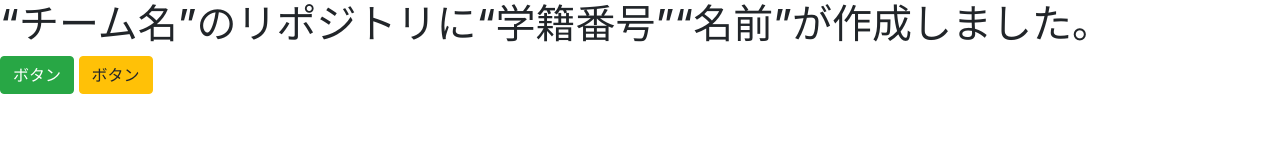
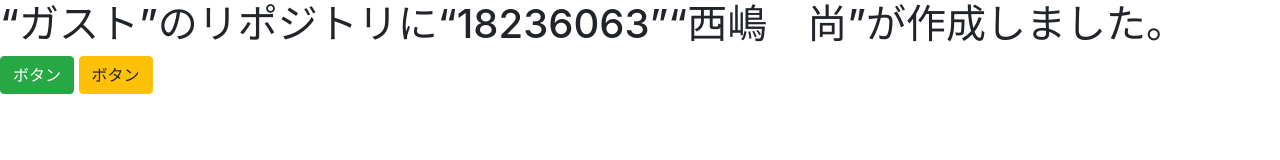
Before and after one commit to teamgabaven2020/10_B-gast, a plain HTML site: page bootstrap/index_nishijima.html in a window 1280 px wide. Drawn offline with Linux system fonts and the light colour scheme.

Commit message:
Update index_nishijima.html

```diff
--- a/bootstrap/index_nishijima.html
+++ b/bootstrap/index_nishijima.html
@@ -10,7 +10,7 @@
   </head>
   <body>
 
-    <h1>“チーム名”のリポジトリに“学籍番号”“名前”が作成しました。</h1>
+    <h1>“ガスト”のリポジトリに“18236063”“西嶋　尚”が作成しました。</h1>
     <a href="#" class="btn btn-success">ボタン</a>
     <a href="#" class="btn btn-warning">ボタン</a>
 
```
